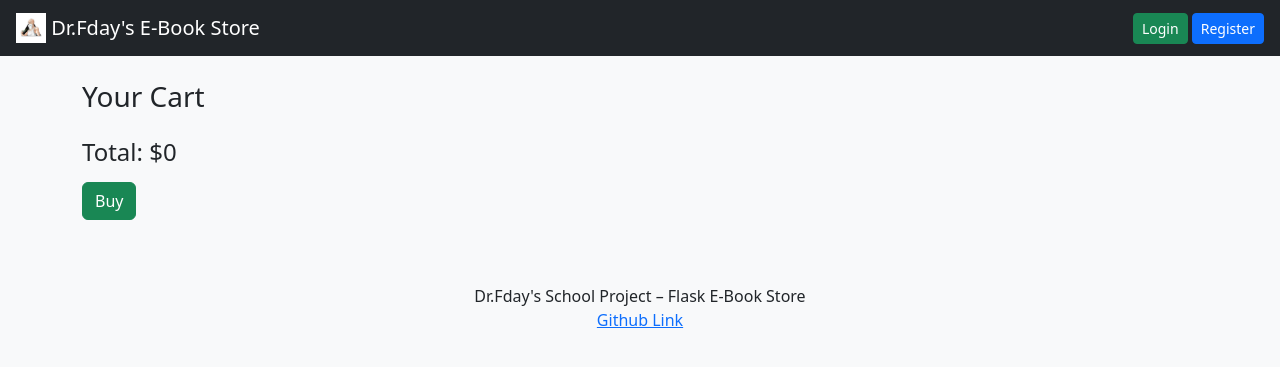
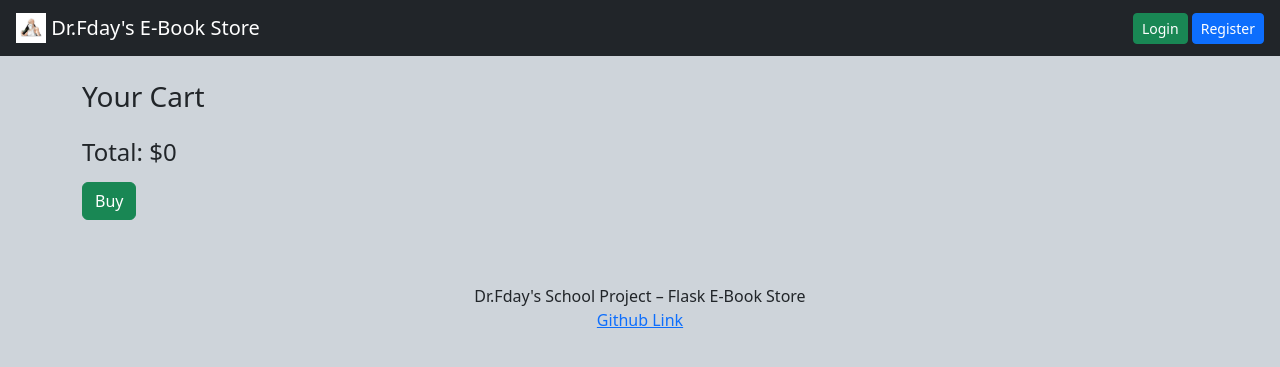
Before and after one commit to DrFday/flask-store, a Flask app: page /cart in a window 1280 px wide. Shown: the top 367 px of the page. Run offline with Flask 3, Linux system fonts and the light colour scheme.

Commit message:
changing looks of base.html

```diff
--- a/templates/base.html
+++ b/templates/base.html
@@ -2,11 +2,11 @@
 <html>
 <head>
     <title>E-Book Store</title>
-    <link href="https://cdn.jsdelivr.net/npm/bootstrap@5.3.2/dist/css/bootstrap.min.css" rel="stylesheet">
+    <link href="https://cdn.jsdelivr.net/npm/bootstrap@5.3.8/dist/css/bootstrap.min.css" rel="stylesheet" integrity="sha384-sRIl4kxILFvY47J16cr9ZwB07vP4J8+LH7qKQnuqkuIAvNWLzeN8tE5YBujZqJLB" crossorigin="anonymous">
     <link href="/static/css/style.css?v=1" rel="stylesheet">
     <meta name="robots" content="noindex, nofollow">
 </head>
-<body>
+<body class="bg-dark-subtle">
 
 <nav class="navbar navbar-dark bg-dark px-3">
   <a class="navbar-brand" href="/"><img src="static\images\logo.jpg" width="30" height="30" class="d-inline-block align-top" alt=""> Dr.Fday's E-Book Store</a>
@@ -24,7 +24,7 @@
 
 {% block content %}{% endblock %}
 
-<footer class="text-center mt-5 p-3 bg-light">
+<footer class="text-center mt-5 p-3 bg-dark-subtle">
   Dr.Fday's School Project – Flask E-Book Store <br/> <a href="https://github.com/DrFday/flask-store">Github Link</a>
 </footer>
 
```
